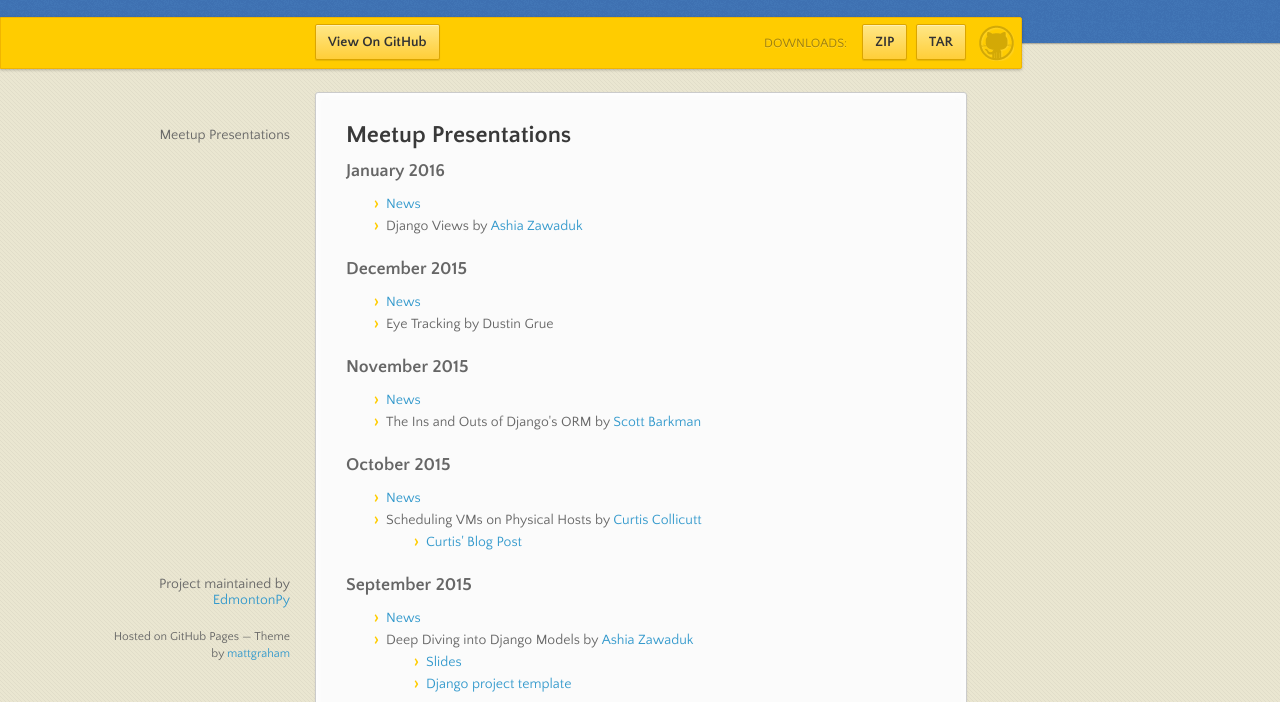
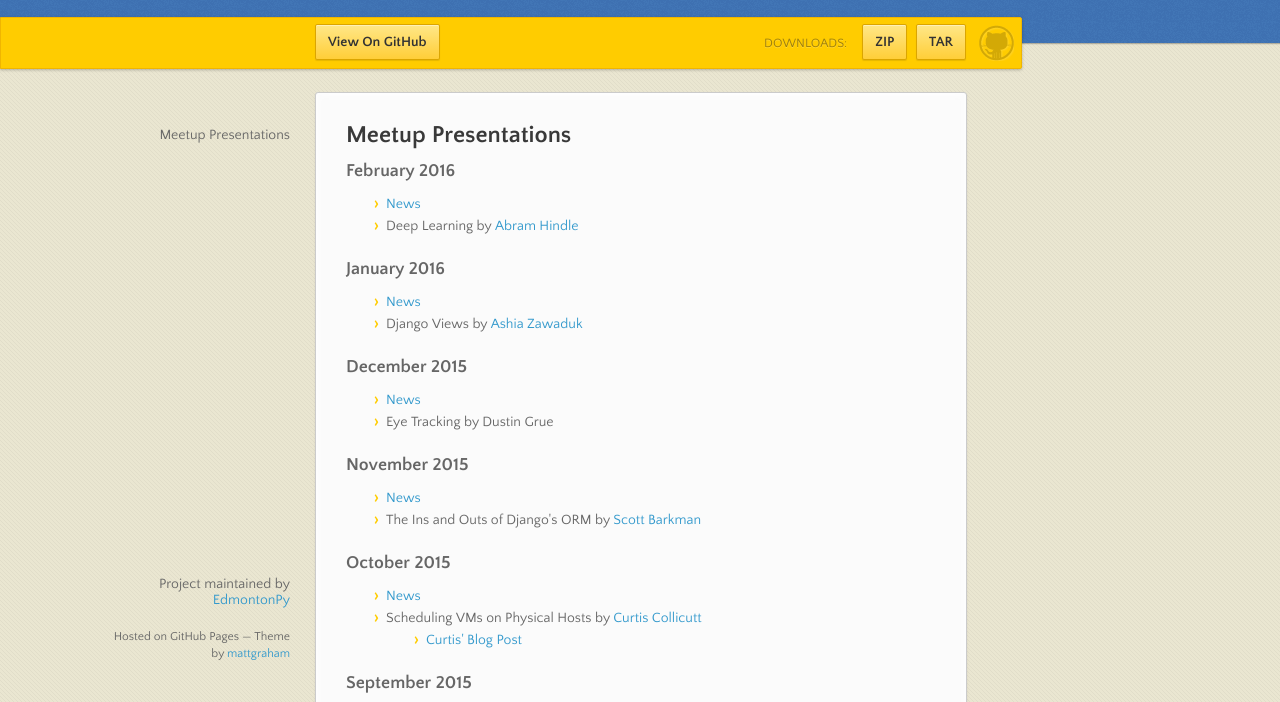
Before and after one commit to MinchinWeb/presentations, a plain HTML site: page index.html in a window 1280 px wide. Shown: the part 98-800 px from the top of the page. Drawn offline with nearby package versions, Linux system fonts and the light colour scheme.

```diff
--- a/index.html
+++ b/index.html
@@ -41,6 +41,15 @@
       <section>
         <h2>
 <a id="meetup-presentations" class="anchor" href="#meetup-presentations" aria-hidden="true"><span class="octicon octicon-link"></span></a>Meetup Presentations</h2>
+
+<h3>
+<a id="february-2016" class="anchor" href="#february-2016" aria-hidden="true"><span class="octicon octicon-link"></span></a>February 2016</h3>
+
+<ul>
+<li><a href="https://github.com/EdmontonPy/presentations/blob/gh-pages/2016-02/News.md">News</a></li>
+<li>Deep Learning by <a href="http://softwareprocess.es" title="Abram Hindle">Abram Hindle</a>
+</li>
+</ul>
 
 <h3>
 <a id="january-2016" class="anchor" href="#january-2016" aria-hidden="true"><span class="octicon octicon-link"></span></a>January 2016</h3>
```
Also changed, not shown: params.json (+1 -1 lines).
